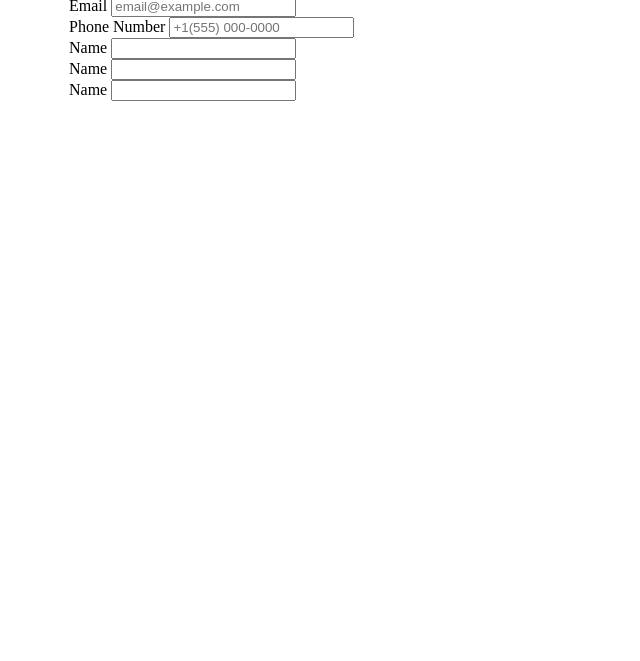
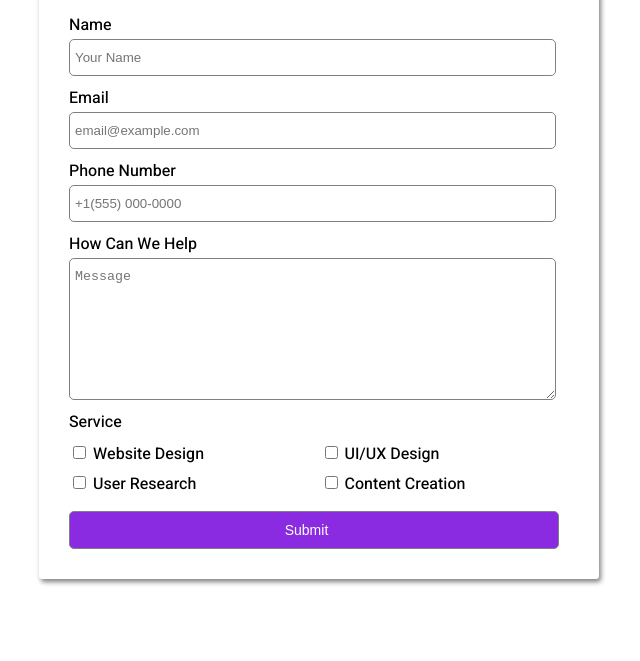
Before and after one commit to TanvirAlamSk/css-again, a plain HTML site: page css02/index.html in a window 1280 px wide. Shown: the part 139-800 px from the top of the page, without its empty margins (321-961 px from the left). Drawn offline with Linux system fonts and the light colour scheme.

Commit message:
css form done

```diff
--- a/css02/index.html
+++ b/css02/index.html
@@ -4,11 +4,15 @@
     <meta charset="UTF-8" />
     <meta name="viewport" content="width=device-width, initial-scale=1.0" />
     <title>CSS FORM</title>
+    <link
+      href="https://fonts.googleapis.com/css2?family=Heebo:wght@100..900&family=Roboto:ital,wght@0,100..900;1,100..900&display=swap"
+      rel="stylesheet"
+    />
     <link rel="stylesheet" href="./style.css" />
   </head>
   <body>
     <div class="contact-form">
-      <h1 class="title">level up your brand</h1>
+      <h1 class="title">Level up your brand</h1>
       <p class="subtitle">
         Lorem ipsum dolor sit amet consectetur
         <strong>adipisicing elit.</strong>
@@ -27,16 +31,38 @@
           <input name="phone" type="number" placeholder="+1(555) 000-0000" />
         </div>
         <div>
-          <label>Name</label>
-          <input />
+          <label>how can we help</label>
+          <textarea
+            name="message"
+            type="text"
+            placeholder="Message"
+            cols="30"
+            rows="8"
+          ></textarea>
         </div>
         <div>
-          <label>Name</label>
-          <input />
+          <label class="service-heading">Service</label>
+          <div class="service-list">
+            <div>
+              <input name="service" type="checkbox" value="website design" />
+              <label>Website Design</label>
+            </div>
+            <div>
+              <input name="service" type="checkbox" value="ui/ux design" />
+              <label>UI/UX Design</label>
+            </div>
+            <div>
+              <input name="service" type="checkbox" value="user research" />
+              <label>User Research</label>
+            </div>
+            <div>
+              <input name="service" type="checkbox" value="content creation" />
+              <label>Content Creation</label>
+            </div>
+          </div>
         </div>
         <div>
-          <label>Name</label>
-          <input />
+          <input class="btn" name="button" type="button" value="Submit" />
         </div>
       </form>
     </div>
--- a/css02/style.css
+++ b/css02/style.css
@@ -1,8 +1,64 @@
+body {
+  font-family: "Heebo", sans-serif;
+}
 .contact-form {
   width: 500px;
   margin: auto;
+  box-shadow: 2px 3px 5px gray;
+  border-radius: 3px;
+  padding: 20px 30px;
+}
+h1 {
+  margin-bottom: 10px;
 }
 
 .subtitle {
   text-transform: capitalize;
 }
+strong {
+  color: blueviolet;
+}
+label {
+  text-transform: capitalize;
+  font-weight: 500;
+}
+
+input,
+textarea {
+  display: block;
+  margin-top: 2px;
+  margin-bottom: 10px;
+  padding: 10px 20px 10px 5px;
+  width: 460px;
+  border-radius: 5px;
+  border: 1px solid gray;
+}
+
+textarea {
+  max-width: 500px;
+}
+.service-heading {
+  display: block;
+  margin-bottom: 8px;
+}
+.service-list {
+  display: grid;
+  grid-template-columns: repeat(2, 1fr);
+  gap: 3px;
+}
+
+input[type="checkbox"] {
+  display: inline-block;
+  width: auto;
+}
+
+.btn {
+  width: 490px;
+  background-color: blueviolet;
+  font-size: 14px;
+  color: white;
+  display: block;
+  margin-top: 12px;
+  cursor: pointer;
+  font-weight: 500;
+}
```
